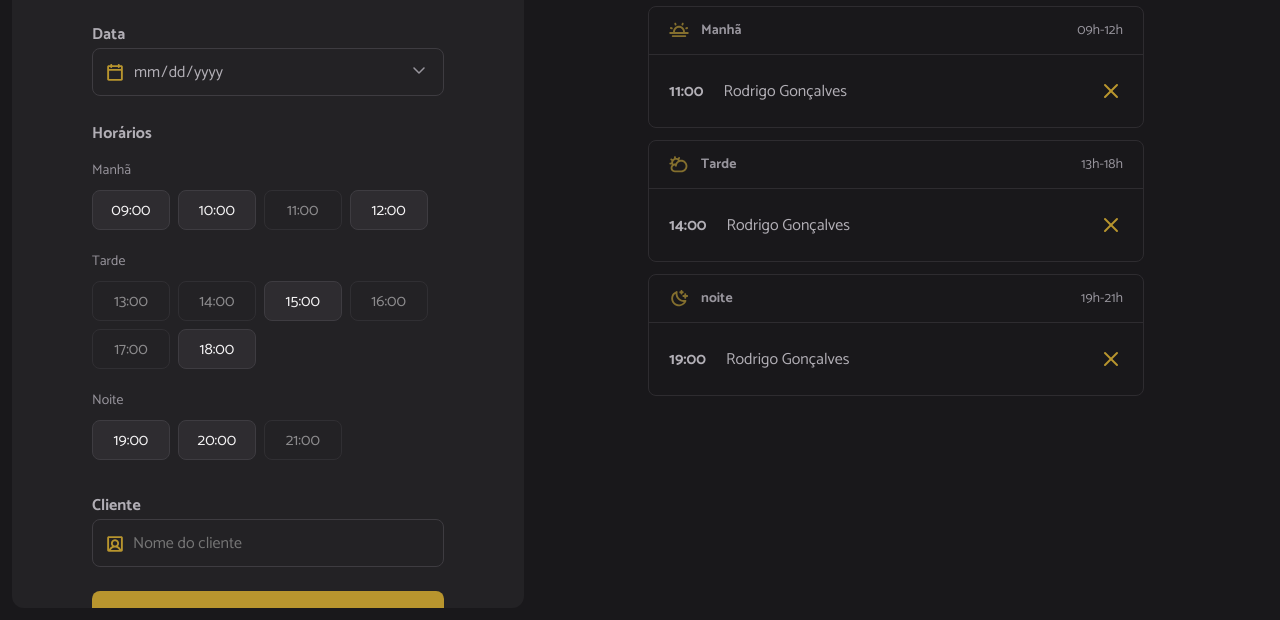
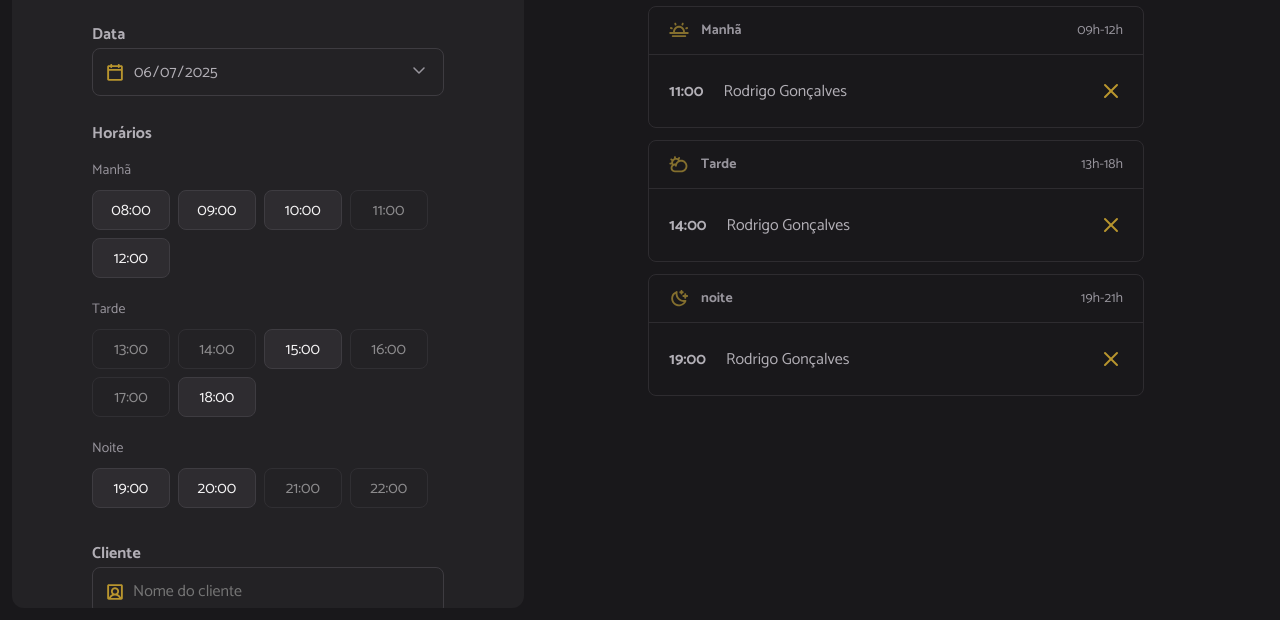
Before and after one commit to MatAntonagi/HairDay, a website built with webpack: page index.html in a window 1280 px wide. Shown: the part 180-800 px from the top of the page. Built offline with nearby package versions, Linux system fonts and the light colour scheme.

Commit message:
Definindo data min e atual com day.js.

```diff
--- a/index.html
+++ b/index.html
@@ -38,6 +38,9 @@
         <ul id="hours" class="hours" aria-label="Horários disponíveis de manhã">
           <!-- Exemplo: Manhã -->
           <li data-period="morning" class="hour-period">Manhã</li>
+          <li data-period="morning" value="09:00" class="hour hour-available">
+            08:00
+          </li>
           <li data-period="morning" value="09:00" class="hour hour-available">
             09:00
           </li>
@@ -97,6 +100,9 @@
           </li>
           <li data-period="night" value="21:00" class="hour hour-unavailable">
             21:00
+          </li>
+          <li data-period="night" value="21:00" class="hour hour-unavailable">
+            22:00
           </li>
         </ul>
 
--- /dev/null
+++ b/src/modules/form/submit.js
@@ -0,0 +1,16 @@
+import dayjs from "dayjs"
+
+const form = document.querySelector("form")
+const selectedDate = document.getElementById("date")
+
+// Data atual para formatar input.
+const inputToday = dayjs(new Date()).format("YYYY-MM-DD")
+
+// Carrega a data atual / Define a data minima como o dia atual.
+selectedDate.value = inputToday
+selectedDate.min = inputToday
+
+form.onsubmit = (event) => {
+    // Previne o carregamento padrão.
+    event.preventDefault()
+}
--- a/src/script.js
+++ b/src/script.js
@@ -7,3 +7,6 @@ import "./libs/dayjs.js"
 import "./styles/form.css"
 import "./styles/global.css"
 import "./styles/schedule.css"
+
+// JS
+import "./modules/form/submit.js"
```
